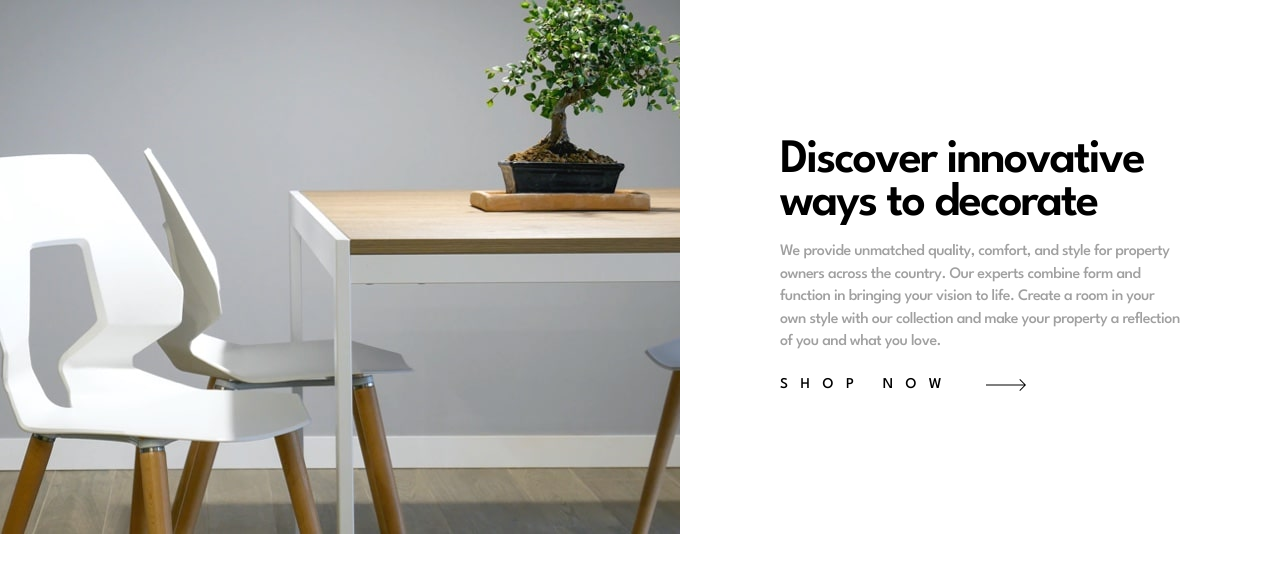
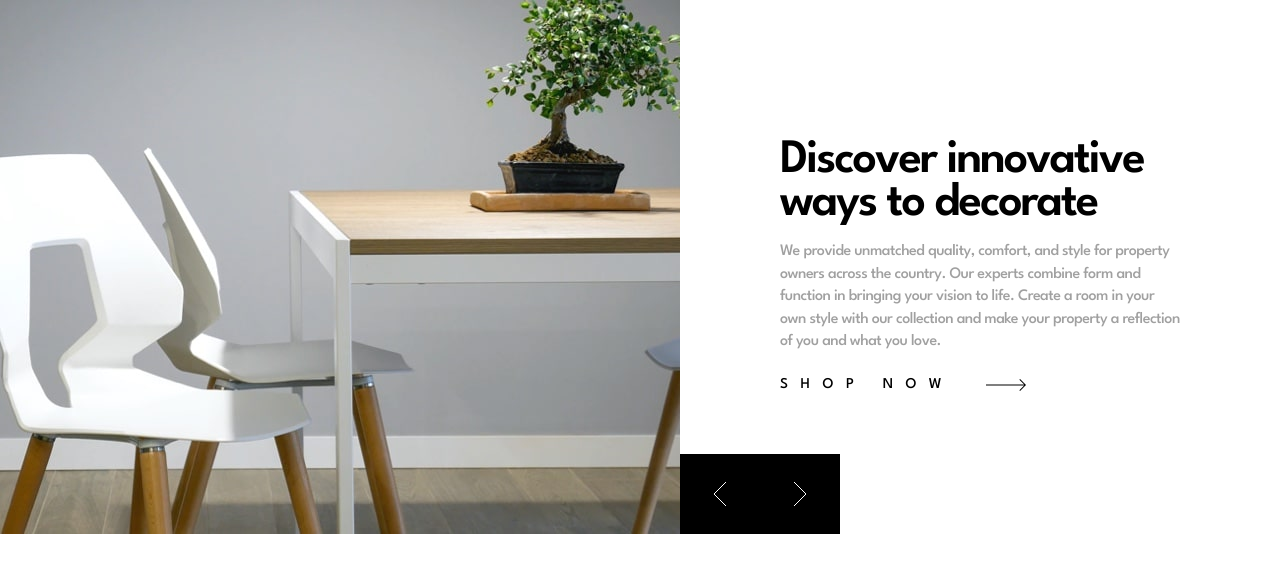
Before and after one commit to skhbabez/room-homepage, a React (Vite) app: page / in a window 1280 px wide. Shown: the top 572 px of the page. Built offline with nearby package versions, Linux system fonts and the light colour scheme.

Commit message:
added first scroll implementation

```diff
--- a/src/components/CarouselButton/CarouselButton.tsx
+++ b/src/components/CarouselButton/CarouselButton.tsx
@@ -6,12 +6,16 @@ import clsx from "clsx";
 interface CarouselButtonProps extends ComponentProps<"div"> {
   onLeftClick: () => void;
   onRightClick: () => void;
+  disableLeft?: boolean;
+  disableRight?: boolean;
 }
 
 const CarouselButton = ({
   onLeftClick,
   onRightClick,
   className,
+  disableLeft = false,
+  disableRight = false,
   ...props
 }: CarouselButtonProps) => {
   return (
@@ -21,6 +25,7 @@ const CarouselButton = ({
     >
       <button
         onClick={onLeftClick}
+        disabled={disableLeft}
         className="flex-1 bg-black outline-none focus-visible:bg-grey-800 hover:bg-grey-800 transition-colors duration-150 ease-in"
       >
         <img
@@ -31,6 +36,7 @@ const CarouselButton = ({
       </button>
       <button
         onClick={onRightClick}
+        disabled={disableRight}
         className="flex-1 bg-black outline-none focus-visible:bg-grey-800 hover:bg-grey-800 transition-colors duration-150 ease-in"
       >
         <img
--- a/src/components/CarouselItem/CarouselItem.tsx
+++ b/src/components/CarouselItem/CarouselItem.tsx
@@ -1,4 +1,6 @@
+import { useRef } from "react";
 import arrow from "../../assets/icon-arrow.svg";
+import CarouselButton from "../CarouselButton/CarouselButton";
 
 const content = [
   {
@@ -22,8 +24,41 @@ const content = [
 ];
 
 const CarouselItem = () => {
+  const carouselRef = useRef<HTMLUListElement>(null);
+
+  const leftClickHandler = () => {
+    if (carouselRef.current) {
+      const element = carouselRef.current;
+      const width = element.clientWidth;
+      element.scrollBy({
+        left: -width,
+        behavior: "smooth",
+      });
+    }
+  };
+
+  const rightClickHandler = () => {
+    if (carouselRef.current) {
+      const element = carouselRef.current;
+      const width = element.clientWidth;
+      element.scrollBy({
+        left: width,
+        behavior: "smooth",
+      });
+    }
+  };
+
   return (
-    <ul className="flex snap-x snap-mandatory overflow-hidden">
+    <div className="relative">
+      <CarouselButton
+        className="absolute right-0 top-90 -translate-y-full md:top-100 xl:right-150 xl:top-133.5 xl:translate-x-full"
+        onLeftClick={leftClickHandler}
+        onRightClick={rightClickHandler}
+      />
+      <ul
+        ref={carouselRef}
+        className="flex snap-x snap-mandatory overflow-hidden"
+      >
         {content.map(({ title, text, imageMobile, imageDesktop }) => (
           <li className="flex-[0_0_100%] snap-center">
             <div className="flex flex-col xl:flex-row w-full">
@@ -32,12 +67,12 @@ const CarouselItem = () => {
                 <img
                   height={320}
                   width={375}
-                className="object-cover object-center w-full h-80 md:h-100 xl:h-133.5"
+                  className="object-cover object-center w-full h-90 md:h-100 xl:h-133.5"
                   src={imageMobile}
                   alt=""
                 />
               </picture>
-            <div className="py-16 px-[2.03125rem] md:px-16 xl:px-25 xl:py-34.75 xl:min-w-150 xl:w-min">
+              <div className="py-16 px-[2.03125rem] md:px-16 xl:px-25 xl:py-34.75 xl:w-150 xl:shrink-0">
                 <h1 className="text-2 md:text-1 ">{title}</h1>
                 <p className="text-3-medium text-grey-500 mt-4">{text}</p>
                 <a
@@ -50,8 +85,9 @@ const CarouselItem = () => {
               </div>
             </div>
           </li>
-      ))}{" "}
+        ))}
       </ul>
+    </div>
   );
 };
 
```
Lines whose indentation alone changed are shown as unchanged.
